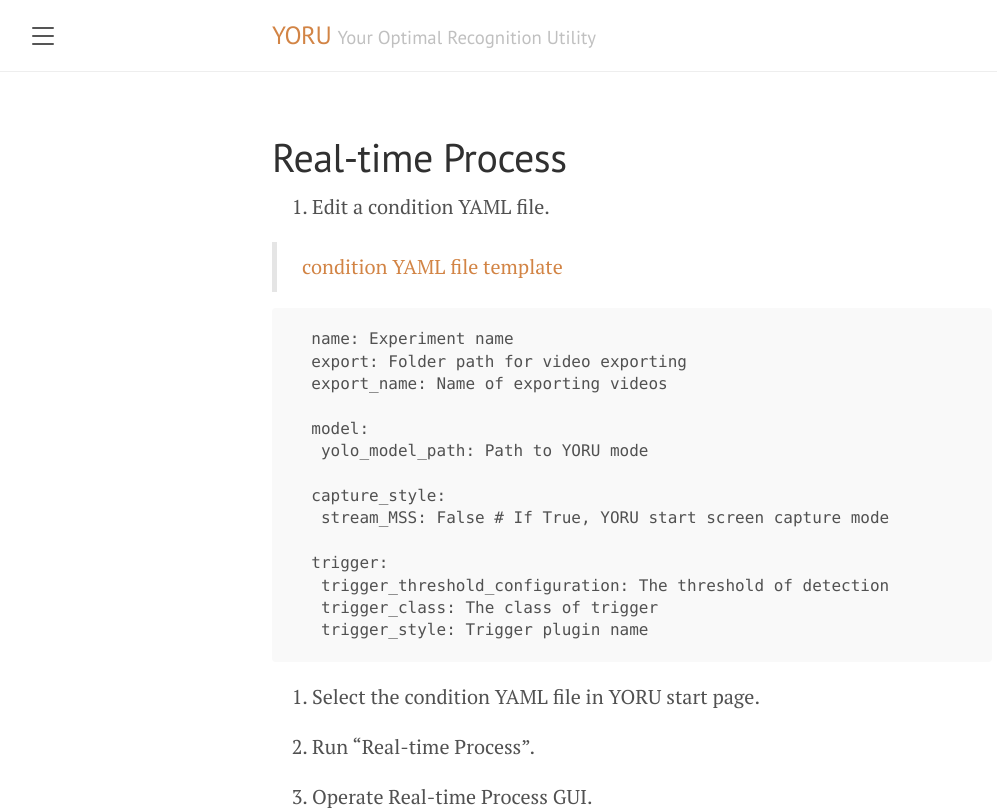
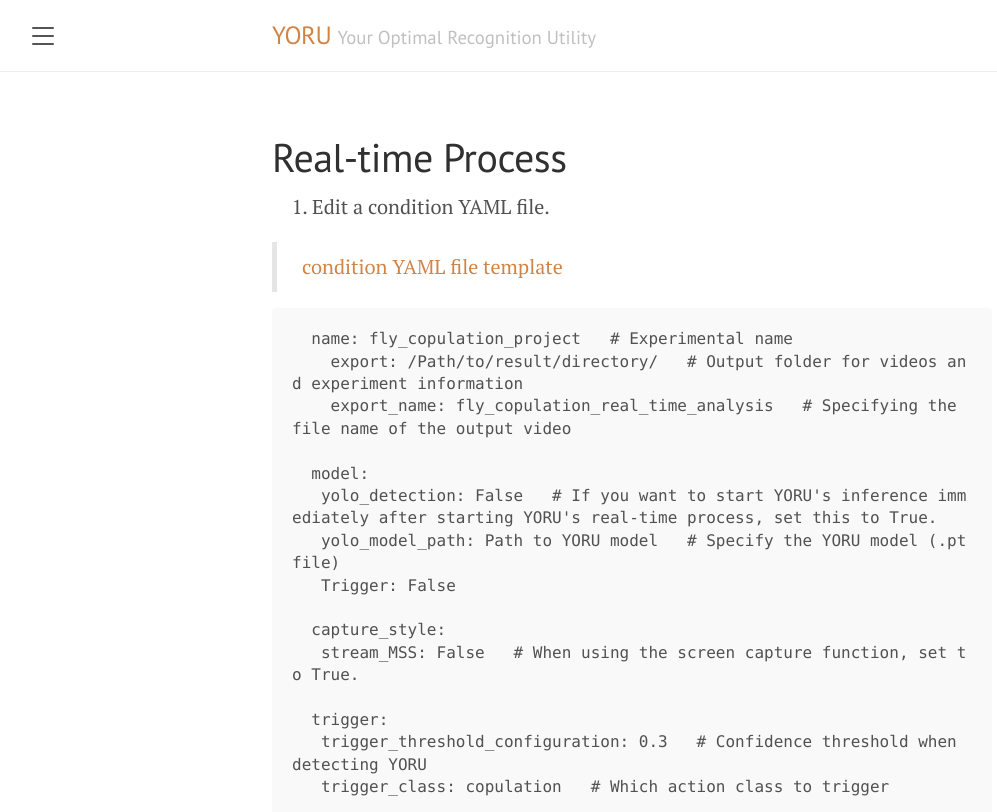
Before and after one commit to Kamikouchi-lab/YORU_doc, a Jekyll site: the page built from closed-loop.md, in a window 1280 px wide and 1400 px high. Shown: the top 812 px of the window, without its empty margins (8-1005 px from the left). Built offline with Jekyll 4.4.1, drawn with Linux system fonts in a browser that asks for light colours; some of the changed text lies outside the part shown; grey boxes are pictures that could not be loaded.

Commit message:
Update closed-loop.md

````diff
--- a/closed-loop.md
+++ b/closed-loop.md
@@ -6,23 +6,37 @@
 
 1. Edit a condition YAML file.
 
-  > [condition YAML file template](../config/yoru_default.yaml)
+  > [condition YAML file template](https://github.com/Kamikouchi-lab/YORU/blob/main/config/template.yaml)
 
    ```
-  name: Experiment name
-  export: Folder path for video exporting
-  export_name: Name of exporting videos
+  name: fly_copulation_project   # Experimental name
+    export: /Path/to/result/directory/   # Output folder for videos and experiment information
+    export_name: fly_copulation_real_time_analysis   # Specifying the file name of the output video
 
   model:
-   yolo_model_path: Path to YORU mode
+   yolo_detection: False   # If you want to start YORU's inference immediately after starting YORU's real-time process, set this to True.
+   yolo_model_path: Path to YORU model   # Specify the YORU model (.pt file)
+   Trigger: False
 
   capture_style:
-   stream_MSS: False # If True, YORU start screen capture mode
+   stream_MSS: False   # When using the screen capture function, set to True.
 
   trigger:
-   trigger_threshold_configuration: The threshold of detection
-   trigger_class: The class of trigger
-   trigger_style: Trigger plugin name
+   trigger_threshold_configuration: 0.3   # Confidence threshold when detecting YORU
+   trigger_class: copulation   # Which action class to trigger
+
+   Arduino_COM: “COM3”   # COM to which Arduino is connected
+   trigger_pin: 13   # Specifying pin numbers for outputting TTL signals with Arduino
+   trigger_style: standard_arduino   # Select which trigger plugin to use
+
+  hardware:
+   use_camera: True   # Specify whether to use the camera
+   camera_id: 0   # Specifying the camera ID
+   camera_width: 640   # Specify the width (px) of images captured by the camera.
+   camera_height: 480   # Specifying the height (px) of images captured by the camera
+   camera_scale: 1   # If you want to change the scale of the camera image, change this setting.
+   camera_fps: 30   # Specifying camera fps
+   camera_imshow: False   # When set to True, the opencv window opens.
    ```
 
 2. Select the condition YAML file in YORU start page.
````
